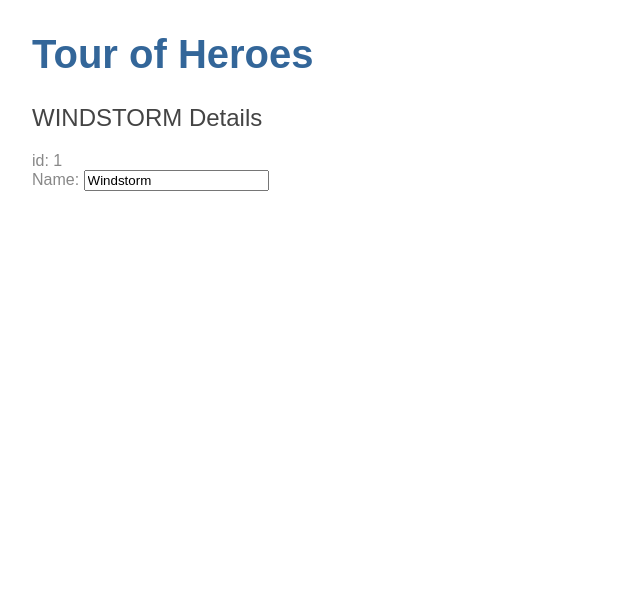
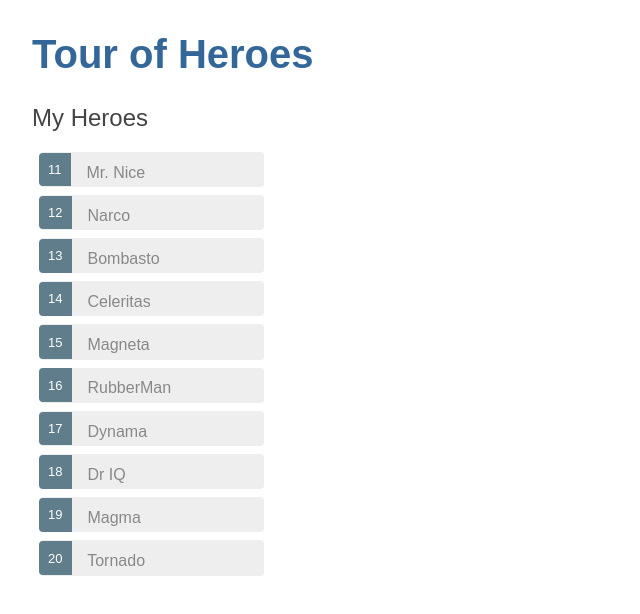
Before and after one commit to nkshschdv/angular-tour-of-heroes, an Angular app: page / in a window 1280 px wide. Shown: the top 614 px of the page, without its empty margins (0-640 px from the left). Built offline with nearby package versions, Linux system fonts and the light colour scheme.

Commit message:
displaying the list

```diff
--- a/src/app/hero.ts
+++ b/src/app/hero.ts
@@ -1,4 +1,4 @@
-export class Hero{
+export class Hero {
     id: number;
-    name : string;
+    name: string;
 }
--- a/src/app/heroes/heroes.component.css
+++ b/src/app/heroes/heroes.component.css
@@ -0,0 +1,48 @@
+/* HeroesComponent's private CSS styles */
+.selected {
+    background-color: #CFD8DC !important;
+    color: white;
+  }
+  .heroes {
+    margin: 0 0 2em 0;
+    list-style-type: none;
+    padding: 0;
+    width: 15em;
+  }
+  .heroes li {
+    cursor: pointer;
+    position: relative;
+    left: 0;
+    background-color: #EEE;
+    margin: .5em;
+    padding: .3em 0;
+    height: 1.6em;
+    border-radius: 4px;
+  }
+  .heroes li.selected:hover {
+    background-color: #BBD8DC !important;
+    color: white;
+  }
+  .heroes li:hover {
+    color: #607D8B;
+    background-color: #DDD;
+    left: .1em;
+  }
+  .heroes .text {
+    position: relative;
+    top: -3px;
+  }
+  .heroes .badge {
+    display: inline-block;
+    font-size: small;
+    color: white;
+    padding: 0.8em 0.7em 0 0.7em;
+    background-color: #607D8B;
+    line-height: 1em;
+    position: relative;
+    left: -1px;
+    top: -4px;
+    height: 1.8em;
+    margin-right: .8em;
+    border-radius: 4px 0 0 4px;
+  }
--- a/src/app/heroes/heroes.component.html
+++ b/src/app/heroes/heroes.component.html
@@ -1,9 +1,17 @@
-<h2> {{ hero.name | uppercase }} Details</h2>
+<h2>My Heroes</h2>
+<ul class="heroes">
+  <li *ngFor="let hero of heroes" (click)="onSelect(hero)" [class.selected]="hero === selectedHero"
+  >
+    <span class="badge">{{hero.id}}</span> {{hero.name}}
+  </li>
+</ul>
+<div *ngIf="selectedHero">
+<h2>{{ selectedHero.name | uppercase }} Details</h2>
 <div>
-  <span>id: {{hero.id}}</span>
-</div>
+  <span>id: </span>{{selectedHero.id}}</div>
 <div>
-  <label for="hero-name">Name:
-    <input [(ngModel)]="hero.name" type="text" name="" id="" placeholder="Name">
+  <label>name:
+    <input [(ngModel)]="selectedHero.name" placeholder="name">
   </label>
 </div>
+</div>
--- a/src/app/heroes/heroes.component.ts
+++ b/src/app/heroes/heroes.component.ts
@@ -1,5 +1,7 @@
 import { Component, OnInit } from '@angular/core';
 import { Hero } from '../Hero';
+import { HEROES } from '../mock-heroes';
+
 @Component({
   selector: 'app-heroes',
   templateUrl: './heroes.component.html',
@@ -10,6 +12,12 @@
   hero: Hero = {
     id: 1,
     name: 'Windstorm'
+  };
+  heroes = HEROES;
+  selectedHero: Hero;
+
+  onSelect(hero: Hero): void {
+    this.selectedHero = hero;
   }
   constructor() { }
 
--- /dev/null
+++ b/src/app/mock-heroes.ts
@@ -0,0 +1,14 @@
+import { Hero } from './hero';
+
+export const HEROES: Hero[] = [
+  { id: 11, name: 'Mr. Nice' },
+  { id: 12, name: 'Narco' },
+  { id: 13, name: 'Bombasto' },
+  { id: 14, name: 'Celeritas' },
+  { id: 15, name: 'Magneta' },
+  { id: 16, name: 'RubberMan' },
+  { id: 17, name: 'Dynama' },
+  { id: 18, name: 'Dr IQ' },
+  { id: 19, name: 'Magma' },
+  { id: 20, name: 'Tornado' }
+];
```
